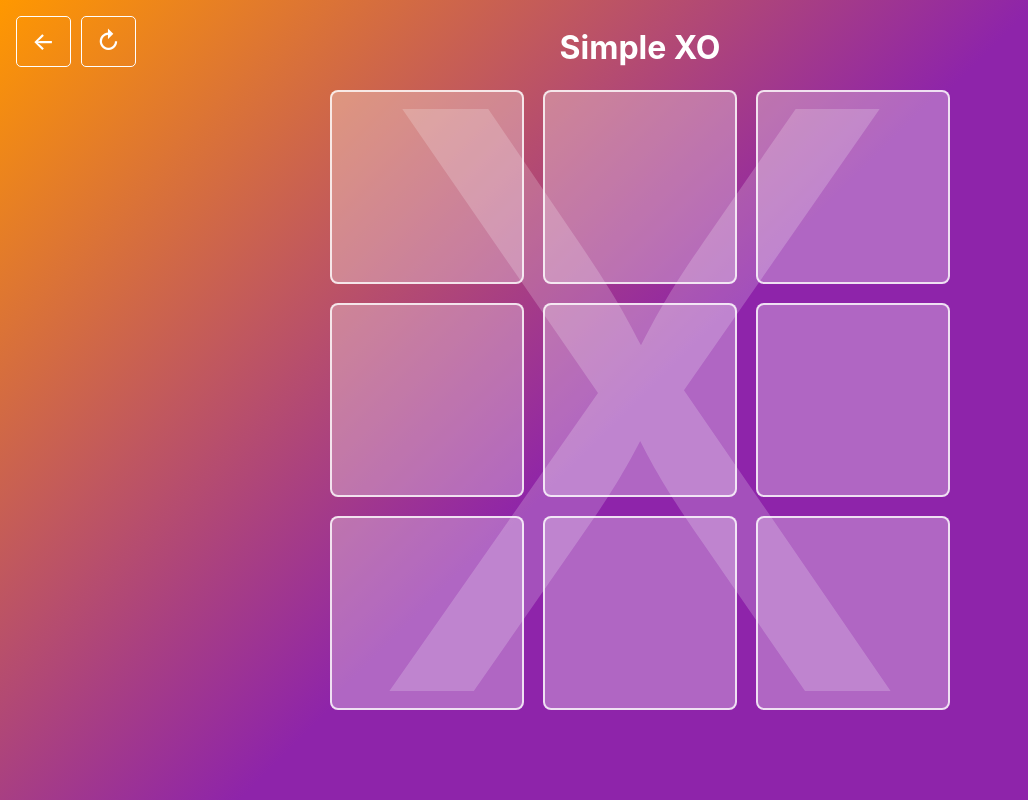
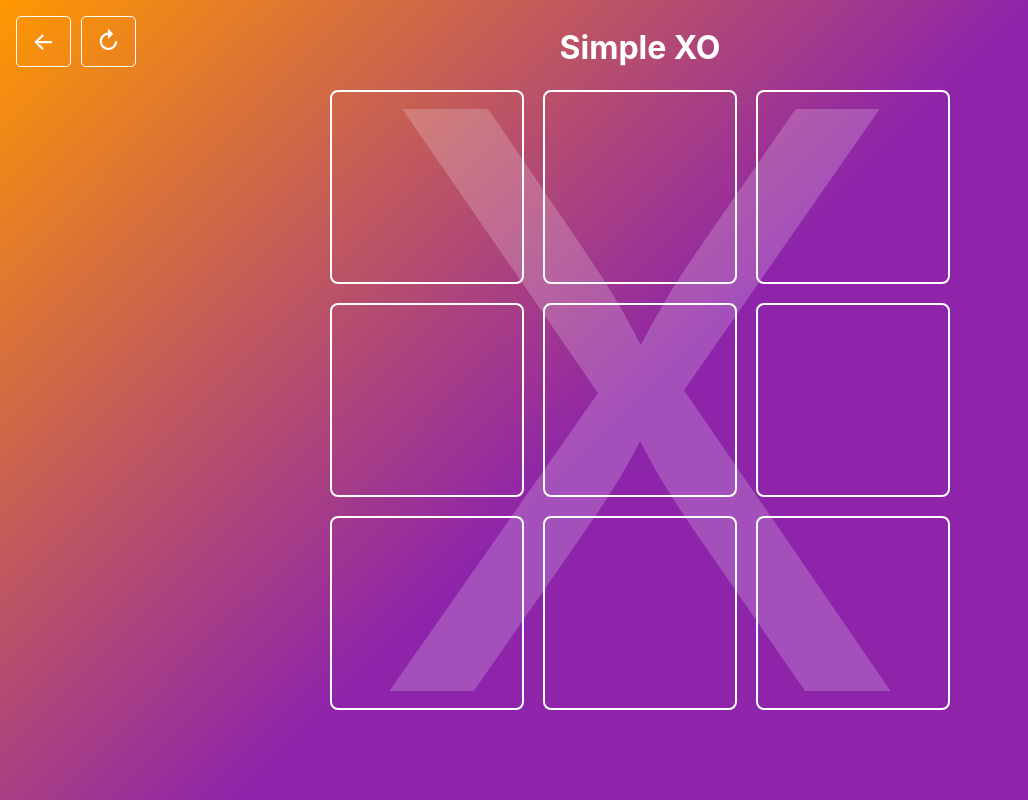
Before and after one commit to amirmi/superxo, a React (Vite) app: page / in a window 1280 px wide. Both pictures are taken after a click on the button "Simple XO". Shown: the whole page, without its empty margins (0-1028 px from the left). Built offline with nearby package versions, Linux system fonts and the light colour scheme.

Commit message:
another fix

```diff
--- a/src/App.css
+++ b/src/App.css
@@ -58,7 +58,10 @@
   padding: 1rem;
   box-sizing: border-box;
   margin: 12px 12px;
-
+  -webkit-touch-callout: none;
+  -webkit-user-select: none;
+  user-select: none;
+  touch-action: manipulation;
 }
 
 /* .mode-button:active {
--- a/src/components/Slot.module.css
+++ b/src/components/Slot.module.css
@@ -1,16 +1,20 @@
 .slot {
-  background-color: rgba(255, 255, 255, 0.3);
+  background-color: transparent;
   width: 100%;
   height: 100%;
-  border: 2px solid rgba(255, 255, 255, 0.8);
+  border: 2px solid white;
   text-align: center;
-  font-size: 100%;
+  font-size: 70%;
   padding: 0px;
   aspect-ratio: 1 / 1;
   display: flex;
   align-items: center;
   justify-content: center;
   transition: transform 0.2s ease;
+  -webkit-touch-callout: none;
+  -webkit-user-select: none;
+  user-select: none;
+  touch-action: manipulation;
   outline: none;
   color: white;
 }
```
